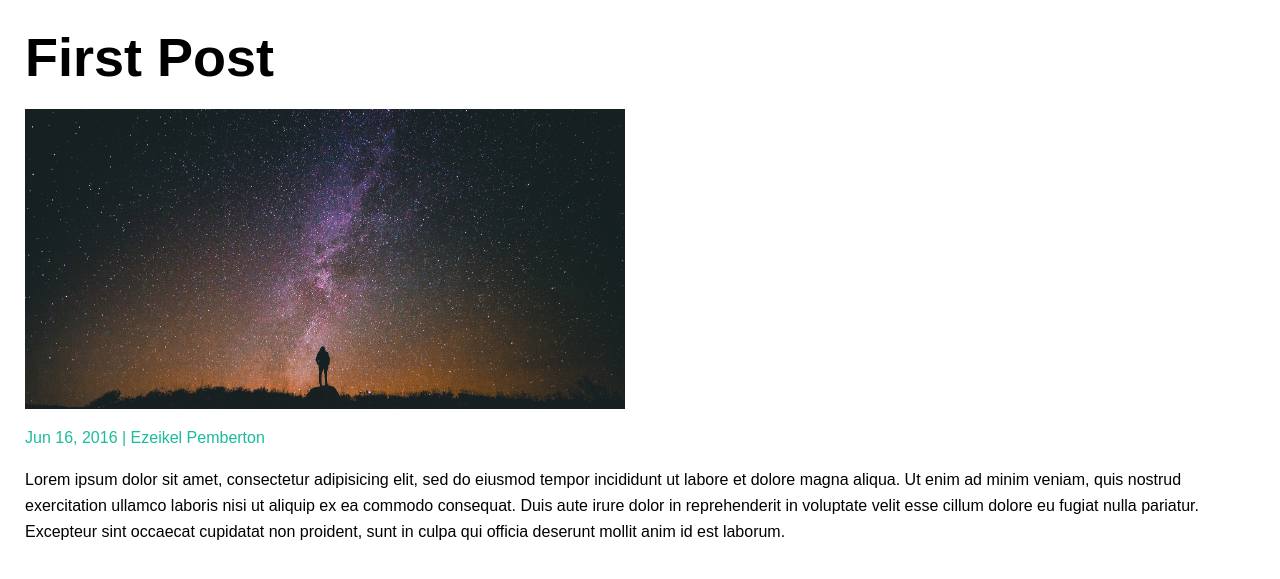
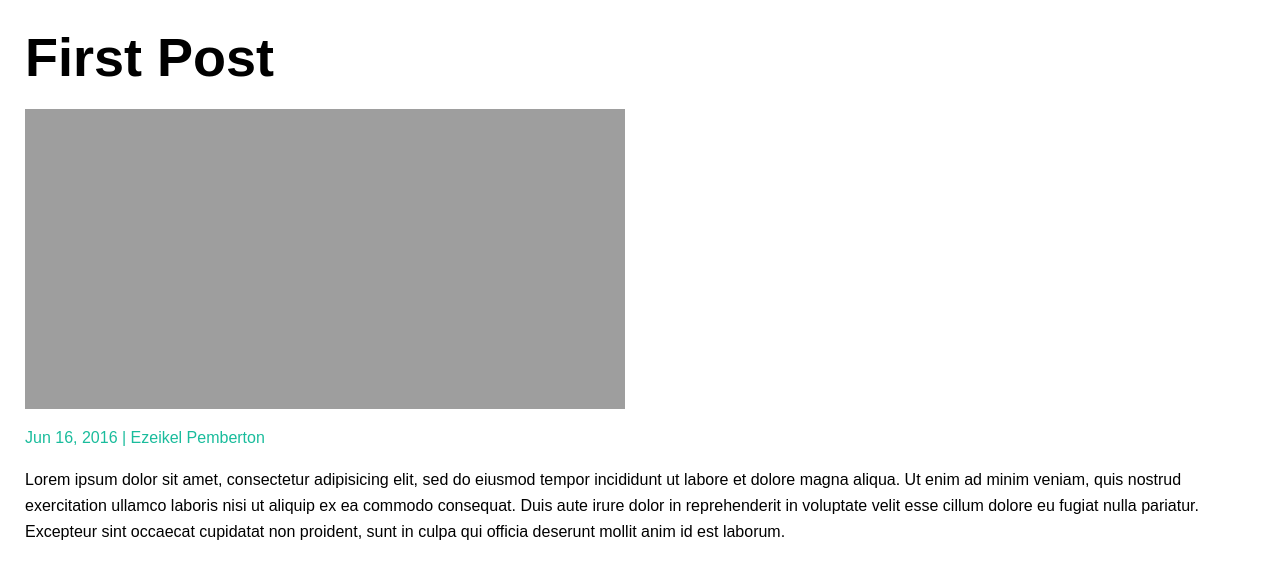
Before and after one commit to ezeikel/ezeikel-personal-blog-web, a Jekyll site: the page built from _posts/2016-06-16-first-post.md, in a window 1280 px wide. Shown: the top 579 px of the page. Built offline with Jekyll 4.4.1, drawn with Linux system fonts in a browser that asks for light colours; nearby versions of some CDN libraries; comment, search, counter and statistics services are not loaded.

Commit message:
Post image now showing on homepage.

```diff
--- a/_posts/2016-06-16-first-post.md
+++ b/_posts/2016-06-16-first-post.md
@@ -2,7 +2,7 @@
 title:  "First Post"
 date:   2016-06-16 03:15:05
 categories: jekyll blogging ezeikel
-image: "hero.jpg"
+image: "london-bridge.jpg"
 ---
 
 Lorem ipsum dolor sit amet, consectetur adipisicing elit, sed do eiusmod tempor incididunt ut labore et dolore magna aliqua. Ut enim ad minim veniam, quis nostrud exercitation ullamco laboris nisi ut aliquip ex ea commodo consequat. Duis aute irure dolor in reprehenderit in voluptate velit esse cillum dolore eu fugiat nulla pariatur. Excepteur sint occaecat cupidatat non proident, sunt in culpa qui officia deserunt mollit anim id est laborum.
--- a/index.html
+++ b/index.html
@@ -7,7 +7,7 @@ layout: landing
     <article class="post-preview__container">
         <figure class="post-preview__post">
             <a class="post-preview__link" href="{{ post.url | prepend: site.baseurl }}">
-                <div class="post-preview__image" style="background-image: url(http://placehold.it/300x344)"></div>
+                <div class="post-preview__image" style="background-image: url({{ site.baseurl }}/assets/images/{{ post.image }})"></div>
                 <figcaption class="post-preview__content">
                     <h4 class="post-preview__title">{{ post.title }}</h4>
                     <div class="post-preview__summary">
```
Also changed, not shown: 1 other file.
